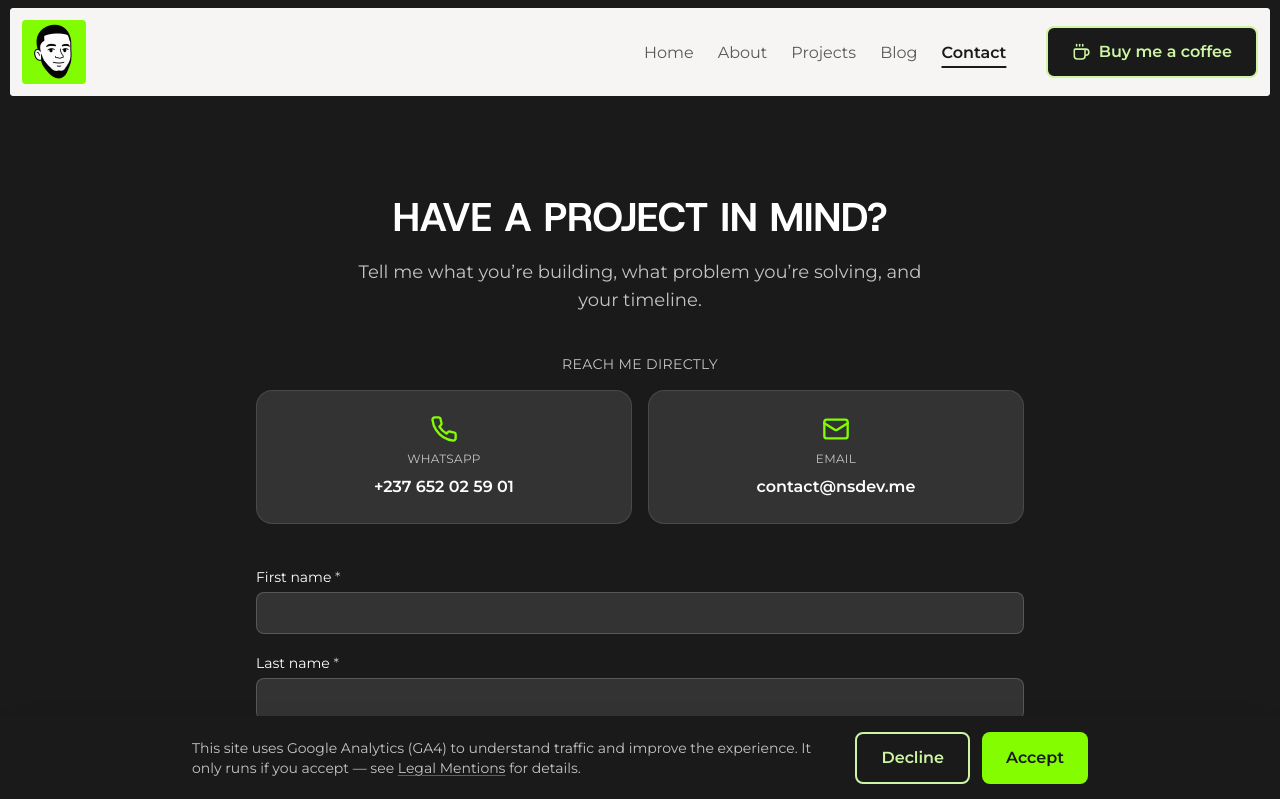
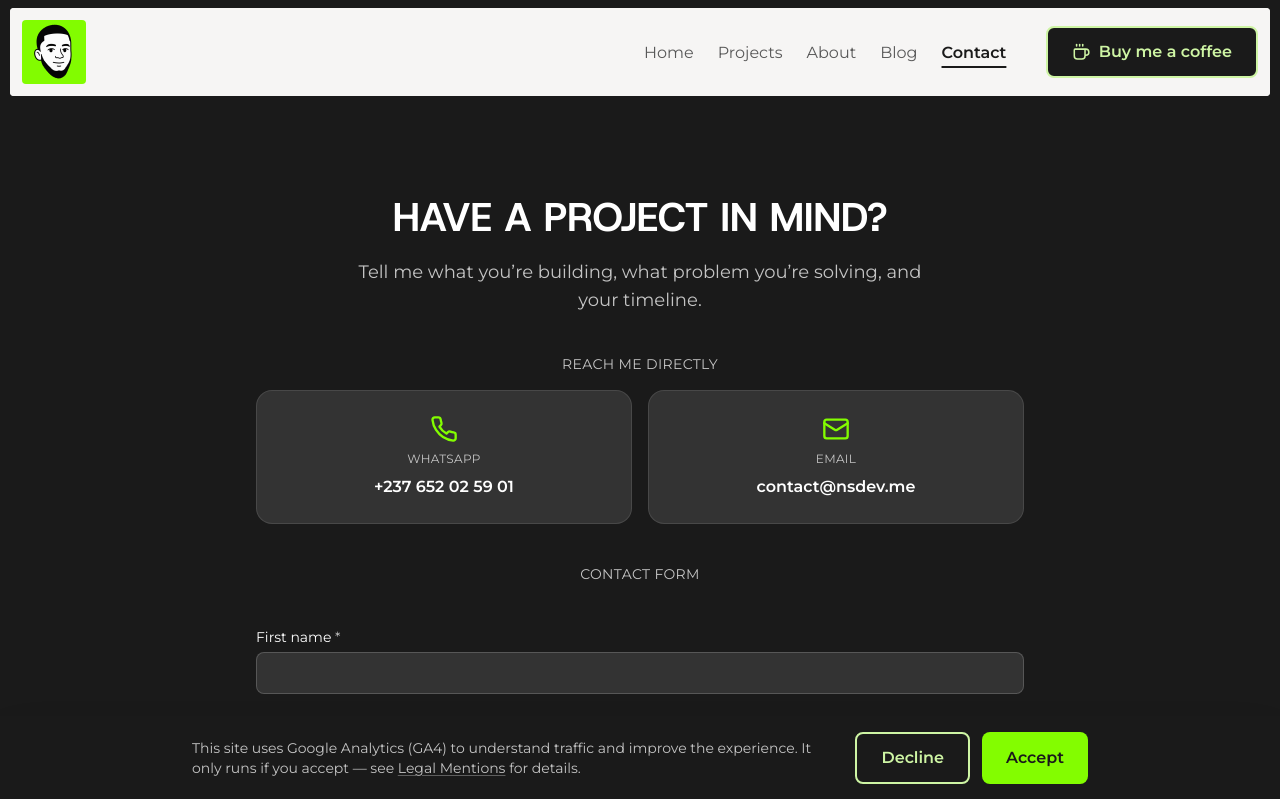
Before and after one commit to njoh-simplice/nsdev, a React (Vite) app: page /contact in a window 1280 px wide. Shown: the top 799 px of the page. Built offline with nearby package versions, Linux system fonts and the light colour scheme.

Commit message:
reordered the nav menu

```diff
--- a/src/constants/nav.ts
+++ b/src/constants/nav.ts
@@ -8,8 +8,8 @@ export interface NavItem {
 /** Primary navigation — shared by the header and the footer. */
 export const NAV_ITEMS: NavItem[] = [
   { to: "/", label: "Home", end: true },
+  { to: "/projects", label: "Projects", end: false },
   { to: "/about", label: "About", end: false },
-  { to: "/projects", label: "Projects", end: false },
   { to: "/blog", label: "Blog", end: false },
   { to: "/contact", label: "Contact", end: false },
 ];
--- a/src/pages/Contact.tsx
+++ b/src/pages/Contact.tsx
@@ -219,6 +219,10 @@ export default function Contact() {
           />
         </div>
 
+        <h2 className="mt-10 text-center font-body text-sm uppercase tracking-wide text-on-dark-muted">
+          Contact form
+        </h2>
+
         {submitted ? (
           <div
             role="status"
```
